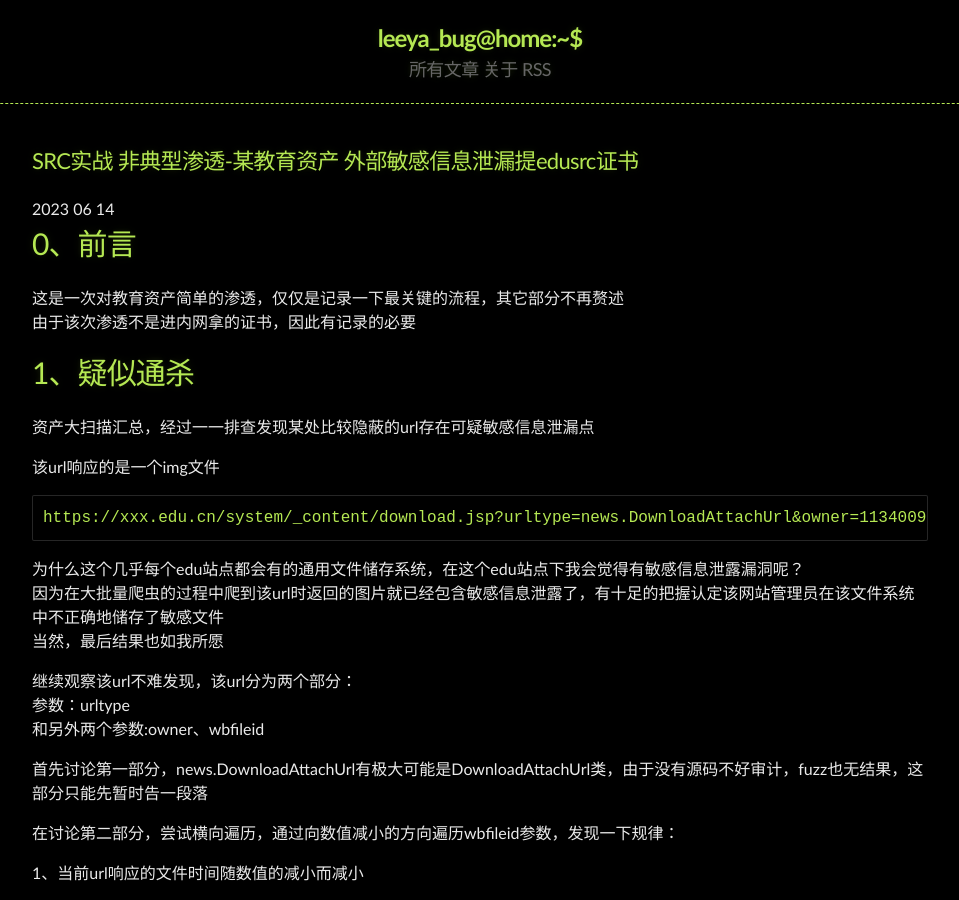
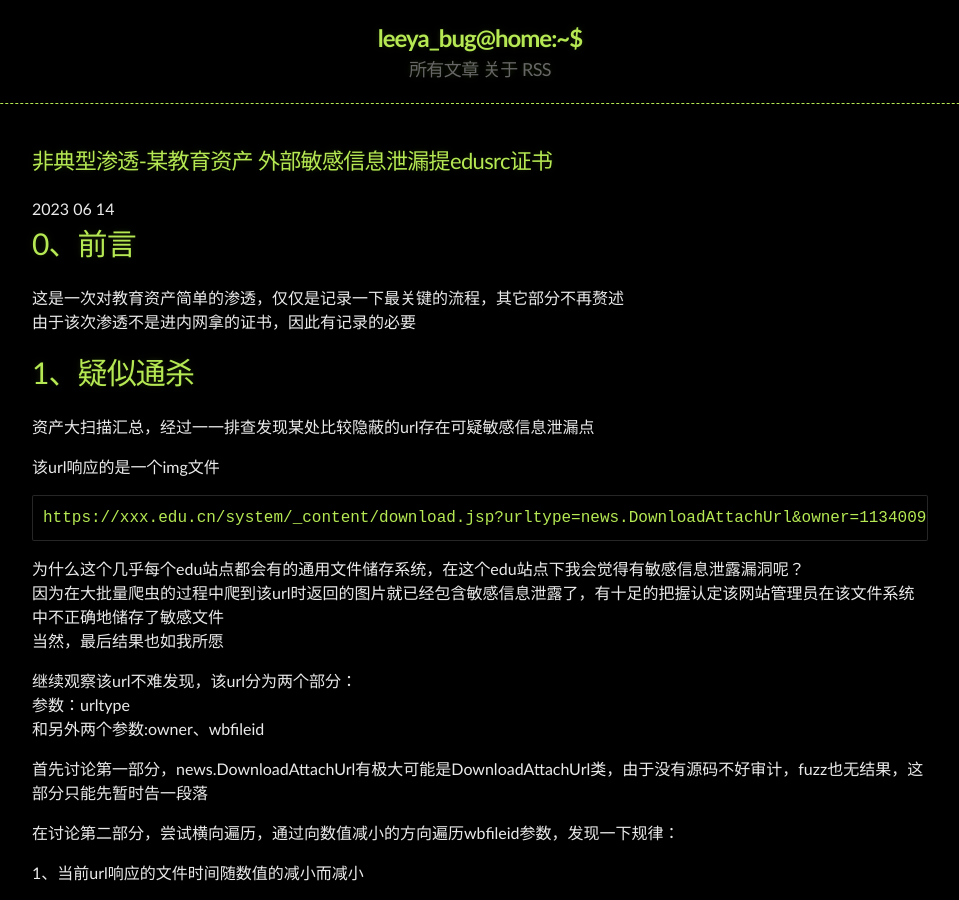
Before and after one commit to Leeyangee/leeyangee.github.io, a Jekyll site: the page built from _posts/2023-06-14-非典型渗透-某教育资产敏感信息泄漏提证书.md, in a window 1280 px wide and 900 px high. Shown: the whole window, without its empty margins (160-1119 px from the left). Built offline with Jekyll 4.4.1, drawn with Linux system fonts in a browser that asks for light colours.

Commit message:
Update 2023-06-14-非典型渗透-某教育资产敏感信息泄漏提证书.md

```diff
--- a/_posts/2023-06-14-非典型渗透-某教育资产敏感信息泄漏提证书.md
+++ b/_posts/2023-06-14-非典型渗透-某教育资产敏感信息泄漏提证书.md
@@ -1,5 +1,5 @@
 ---
-title: SRC实战 非典型渗透-某教育资产 外部敏感信息泄漏提edusrc证书
+title: 非典型渗透-某教育资产 外部敏感信息泄漏提edusrc证书
 published: true
 ---
 
```
